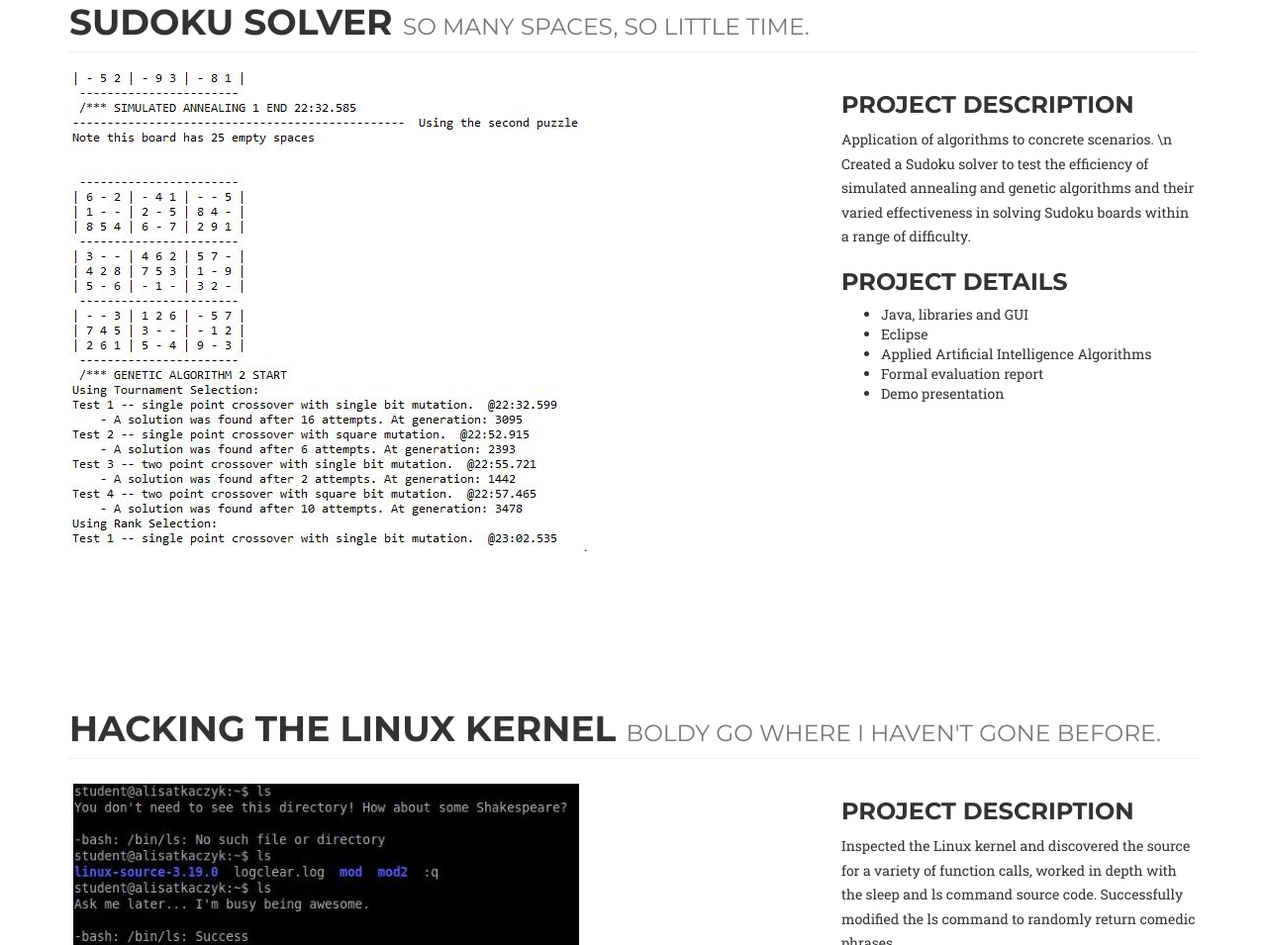
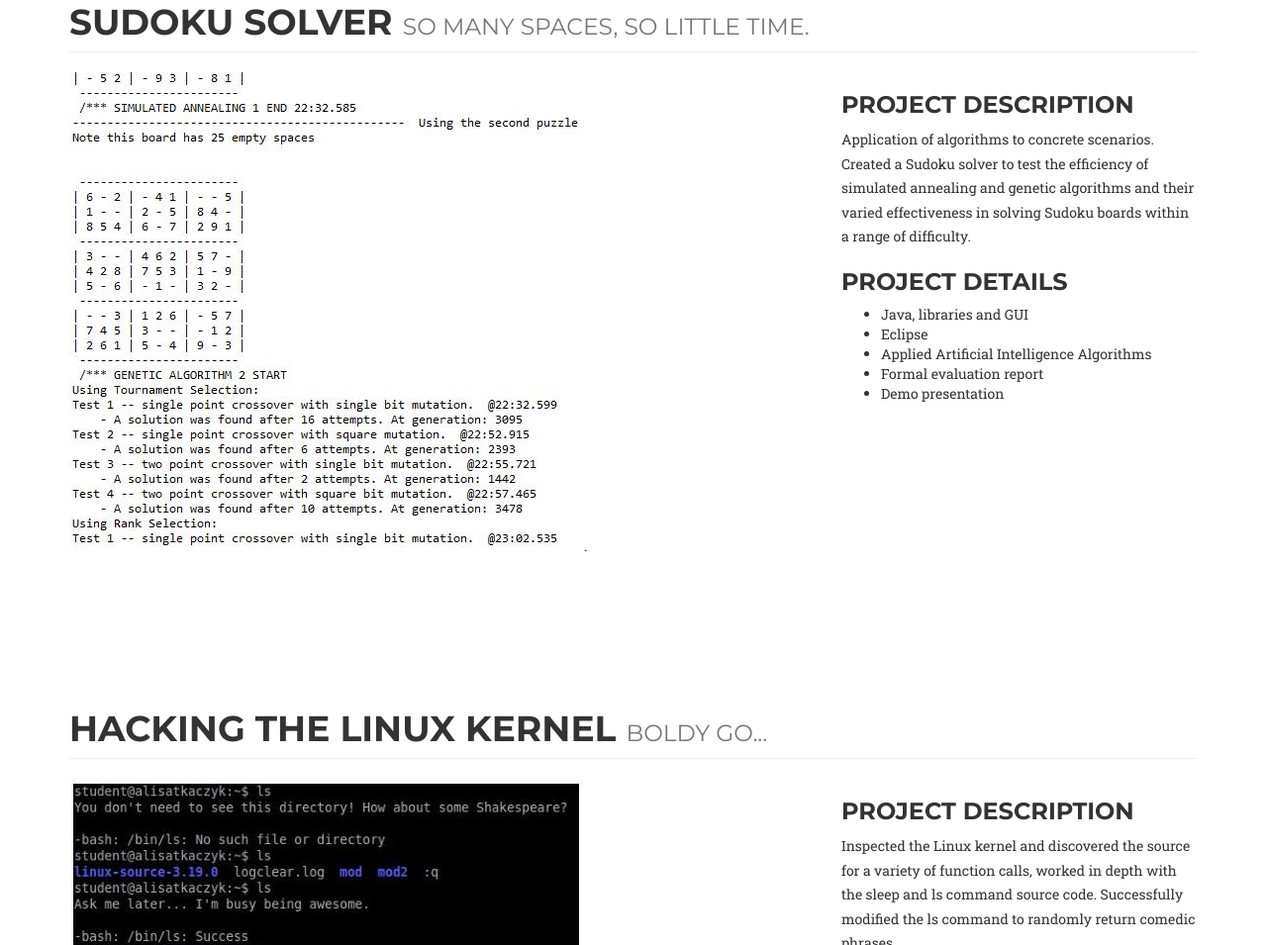
Before and after one commit to atkaczyk/atkaczyk.github.io, a website: page projects.html in a window 1280 px wide. Shown: the part 2331-3286 px from the top of the page at 99% size. Drawn offline with nearby package versions, Linux system fonts and the light colour scheme; files whose address does not match are found by name; a web font is replaced by a local one.

Commit message:
content fix and new search link

```diff
--- a/projects.html
+++ b/projects.html
@@ -252,7 +252,7 @@
 
           <div class="col-md-4">
             <h3>Project Description</h3>
-            <p> Application of algorithms to concrete scenarios. \n Created a Sudoku solver to test the efficiency of simulated annealing and genetic algorithms and their varied effectiveness in solving Sudoku boards within a range of difficulty.</p>
+            <p> Application of algorithms to concrete scenarios. Created a Sudoku solver to test the efficiency of simulated annealing and genetic algorithms and their varied effectiveness in solving Sudoku boards within a range of difficulty.</p>
             <h3>Project Details</h3>
             <ul>
               <li>Java, libraries and GUI</li>
@@ -270,7 +270,7 @@
         <div class="row">
           <div class="col-lg-12">
             <h1 class="page-header">Hacking the Linux Kernel
-              <small>Boldy go where I haven't gone before.</small>
+              <small>Boldy go...</small>
             </h1>
           </div>
         </div>
@@ -301,7 +301,7 @@
         <div class="row">
           <div class="col-lg-12">
             <h1 class="page-header">Building Mental Models of Usable Security
-              <small>Honours Project</small>
+              <small><br>Honours Project</small>
             </h1>
           </div>
         </div>
```
Also changed, not shown: index.html (+2 -1 lines).
